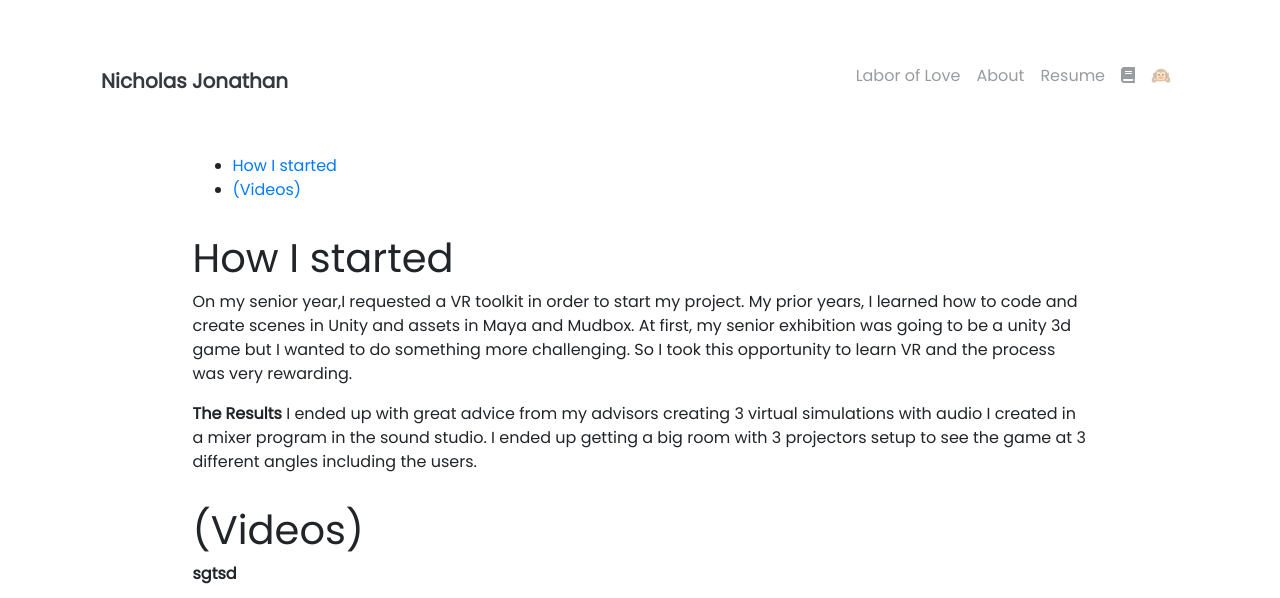
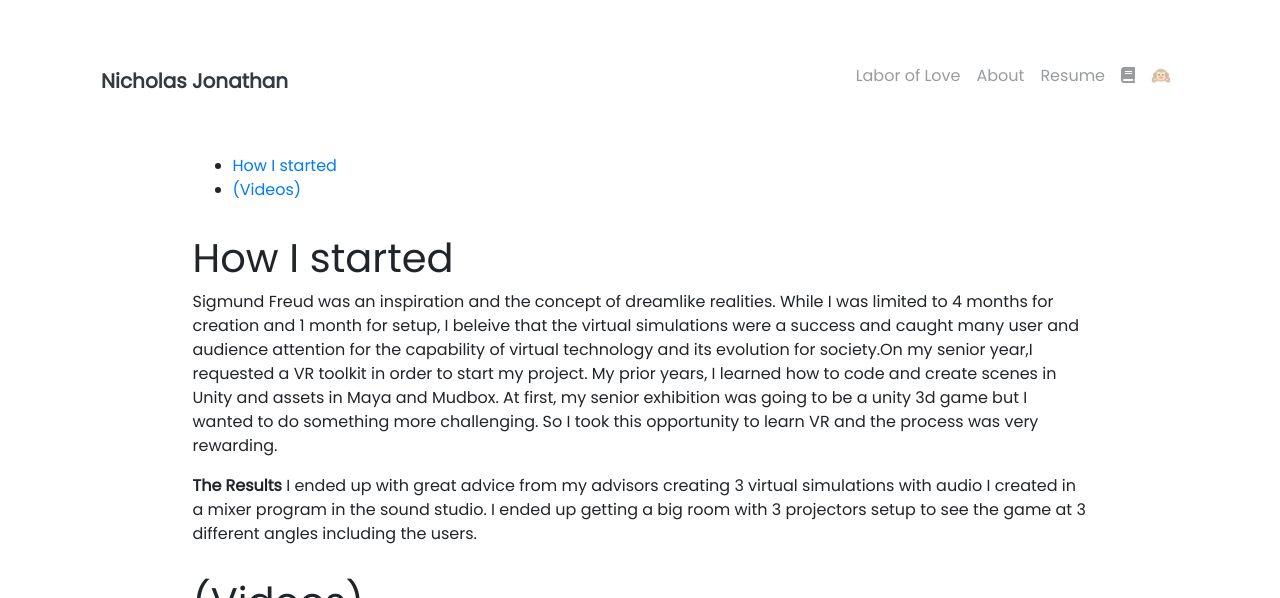
Before and after one commit to Seerow0/-MK-II-Nicholas-J-Website-, a Jekyll site: the page built from _projects/(1) PlaceHolder Project.md, in a window 1280 px wide and 900 px high, cut to the strip 0-598 px from the top of the window. Built offline with Jekyll 4.4.1, drawn with Linux system fonts in a browser that asks for light colours; nearby versions of some CDN libraries; a script that is not in the unit is left out.

Commit message:
Update (1) PlaceHolder Project.md

```diff
--- a/_projects/(1) PlaceHolder Project.md
+++ b/_projects/(1) PlaceHolder Project.md
@@ -11,7 +11,7 @@ description: A series of virtual simulations that utilize the concepts and techn
 {:toc}
 
 # How I started
-On my senior year,I requested a VR toolkit in order to start my project. My prior years, I learned how to code and create scenes in Unity and assets in Maya and Mudbox. At first, my senior exhibition was going to be a unity 3d game but I wanted to do something more challenging. So I took this opportunity to learn VR and the process was very rewarding.
+ Sigmund Freud was an inspiration and the concept of dreamlike realities. While I was limited to 4 months for creation and 1 month for setup, I beleive that the virtual simulations were a success and caught many user and audience attention for the capability of virtual technology and its evolution for society.On my senior year,I requested a VR toolkit in order to start my project. My prior years, I learned how to code and create scenes in Unity and assets in Maya and Mudbox. At first, my senior exhibition was going to be a unity 3d game but I wanted to do something more challenging. So I took this opportunity to learn VR and the process was very rewarding.
 
 **The Results**
 I ended up with great advice from my advisors creating 3 virtual simulations with audio I created in a mixer program in the sound studio. I ended up getting a big room with 3 projectors setup to see the game at 3 different angles including the users.
```
Also changed, not shown: other parts of _projects/(1) PlaceHolder Project.md (+1 -1 lines).
